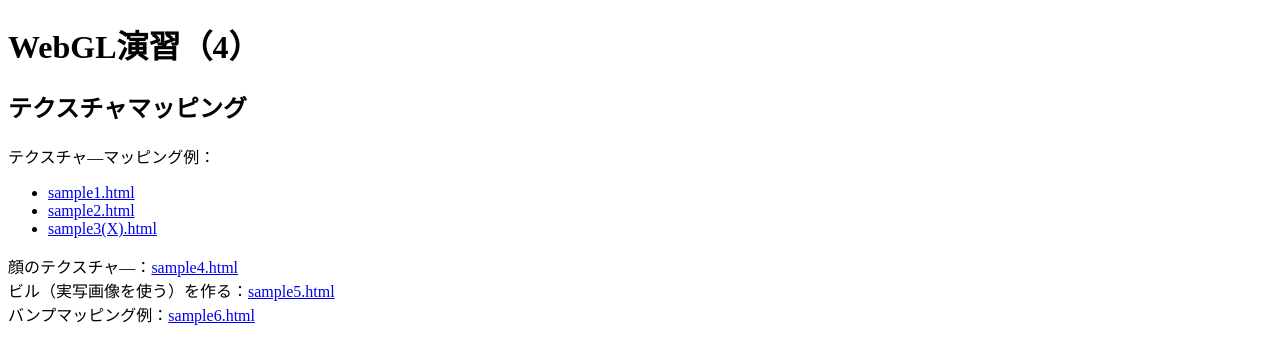
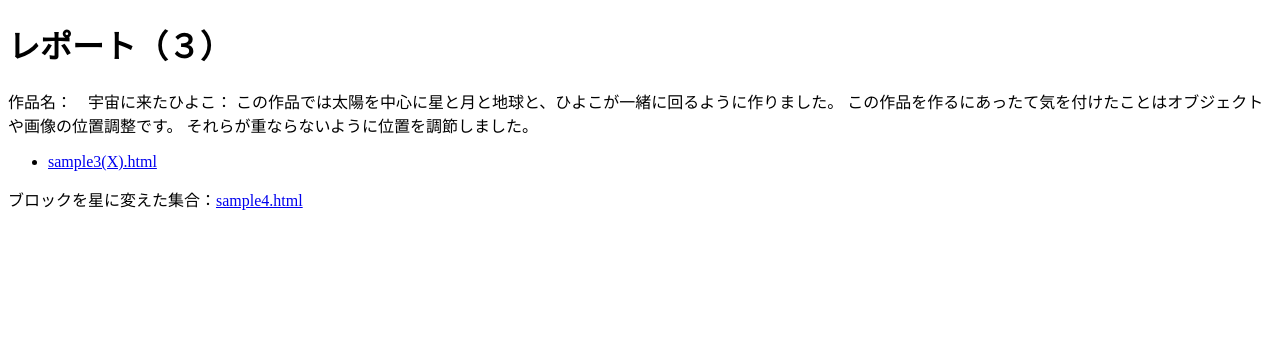
Before and after one commit to YutoWatanabe0707/6666, a plain HTML site: page index.html in a window 1280 px wide. Drawn offline with Linux system fonts and the light colour scheme.

Commit message:
Update index.html

```diff
--- a/index.html
+++ b/index.html
@@ -5,18 +5,18 @@
     <title>WebGL(4)</title>
 </head>
 <body>
-    <h1>WebGL演習（4）</h1>
-    <h2>テクスチャマッピング</h2>
+    <h1>レポート（３）</h1>
+    <h2></h2>
     <p>
-        テクスチャ―マッピング例：
+        作品名：　宇宙に来たひよこ：
+        この作品では太陽を中心に星と月と地球と、ひよこが一緒に回るように作りました。
+        この作品を作るにあったて気を付けたことはオブジェクトや画像の位置調整です。
+        それらが重ならないように位置を調節しました。
         <ul>
-            <li><a href="sample1.html">sample1.html</a></li>
-            <li><a href="sample2.html">sample2.html</a></li>
             <li><a href="sample3(X).html">sample3(X).html</a></li>
         </ul>
-        顔のテクスチャ―：<a href="sample4.html">sample4.html</a><br>
-        ビル（実写画像を使う）を作る：<a href="sample5.html">sample5.html</a><br>
-        バンプマッピング例：<a href="sample6.html">sample6.html</a><br>
+        ブロックを星に変えた集合：<a href="sample4.html">sample4.html</a><br>
+
     </p>
 </body>
 </html>
```
